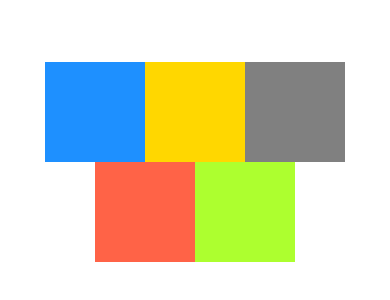
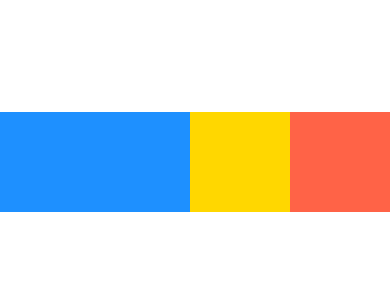
Before and after one commit to benNjogu/DoneWithIt, a React Native app: screen / in a window 390 px wide. Shown: the part 260-560 px from the top of the page. Built offline with nearby package versions, Linux system fonts and the light colour scheme.

Commit message:
Flexbasis and FlexGrow

```diff
--- a/App.js
+++ b/App.js
@@ -19,7 +19,9 @@ export default function App() {
       <View
         style={{
           backgroundColor: "dodgerblue",
-          width: 100,
+          flexBasis: 100,
+          flexGrow: 1,
+          //width: 100,
           height: 100,
         }}
       />
@@ -32,21 +34,7 @@ export default function App() {
       />
       <View
         style={{
-          backgroundColor: "grey",
-          width: 100,
-          height: 100,
-        }}
-      />
-      <View
-        style={{
           backgroundColor: "tomato",
-          width: 100,
-          height: 100,
-        }}
-      />
-      <View
-        style={{
-          backgroundColor: "greenyellow",
           width: 100,
           height: 100,
         }}
```
